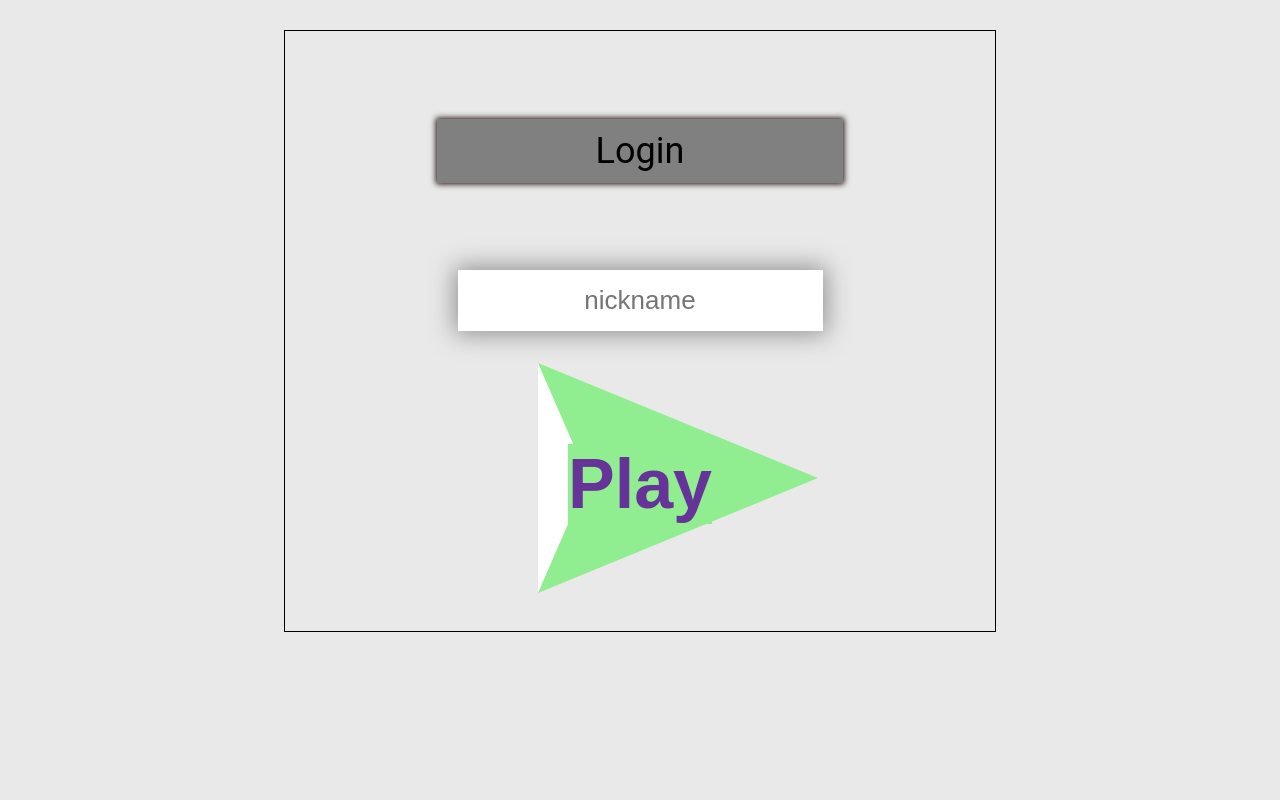
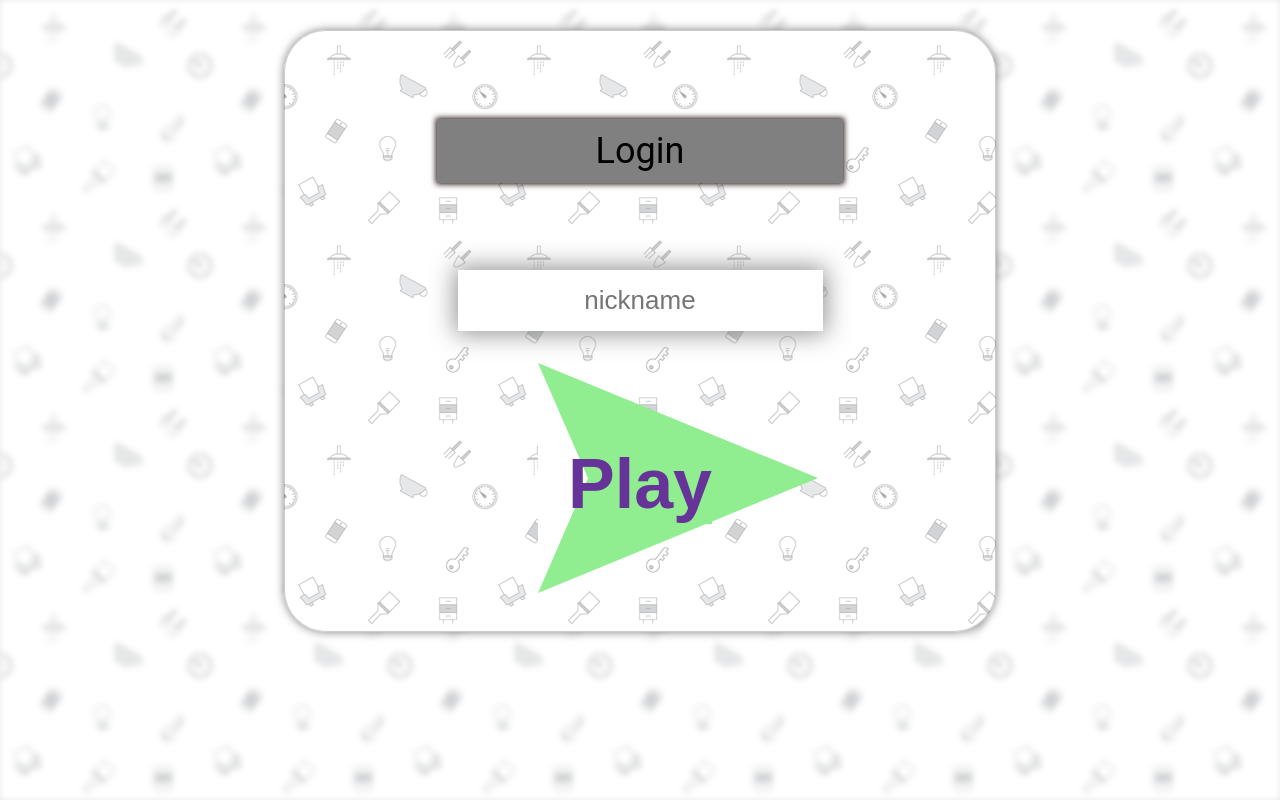
Before and after one commit to DimaNetYes/Game, a PHP site: page /templates/main.php in a window 1280 px wide. Run offline with PHP 8.4, Linux system fonts and the light colour scheme; some libraries are stand-ins or nearby versions.

Commit message:
install styles v1.1

```diff
--- a/templates/games/script.php
+++ b/templates/games/script.php
@@ -112,7 +112,7 @@ if(isset($_POST['time']) && !empty($_POST['time'])){
 ?>
 
 <script>
-    let cntGame = 3; //Количество цифр
+    let cntGame = 8; //Количество цифр
     newGame(cntGame);
     styleClasses(cntGame);
 </script>
--- a/www/css/main.css
+++ b/www/css/main.css
@@ -5,13 +5,28 @@
   font-size: 0;
   outline: 0; }
 
+body::before {
+  content: '';
+  position: fixed;
+  left: 0;
+  right: 0;
+  top: 0;
+  bottom: 0;
+  z-index: -1;
+  /* background: url(); */
+  background: url(images/bg.png) left top repeat;
+  filter: blur(3px); }
+
 @media only screen and (min-width: 1025px) {
   .content {
     min-width: 400px;
     width: 710px;
     height: 600px;
-    border: 1px solid black;
-    margin: 30px auto; }
+    margin: 30px auto;
+    background: url(images/bg.png) left top repeat;
+    border: 1px solid rgba(1, 1, 1, 0.2);
+    border-radius: 42px;
+    box-shadow: 0px 0px 10px rgba(1, 1, 1, 0.5); }
     .content form {
       display: flex;
       flex-direction: row;
@@ -85,7 +101,10 @@
     min-width: 400px;
     width: 710px;
     height: 600px;
-    border: 1px solid black;
+    background: url(images/bg.png) left top repeat;
+    border: 1px solid rgba(1, 1, 1, 0.2);
+    border-radius: 42px;
+    box-shadow: 0px 0px 10px rgba(1, 1, 1, 0.5);
     margin: 30px auto;
     display: flex;
     flex-direction: column;
@@ -125,7 +144,8 @@
   position: relative;
   background: lightgreen;
   cursor: pointer;
-  color: rebeccapurple; }
+  color: rebeccapurple;
+  z-index: 1; }
   .play__button:hover {
     color: lightgreen;
     background: lightskyblue; }
--- a/www/css/signUp.css
+++ b/www/css/signUp.css
@@ -69,7 +69,8 @@
     max-width: 460px;
     width: 100%;
     margin: 0 auto 100px;
-    box-shadow: 0 40px 50px #999; }
+    box-shadow: 0 40px 50px #999;
+    margin-top: 30px; }
     .container.active .card:first-child {
       background: #f2f2f2;
       margin: 0 15px; }
--- a/www/sass/main.css
+++ b/www/sass/main.css
@@ -1,9 +1,9 @@
 /* Error: expected "=".
  *    ,
- * 22 |   @else if $media = pc{
+ * 35 |   @else if $media = pc{
  *    |                    ^
  *    '
- *   main.scss 22:20  root stylesheet */
+ *   main.scss 35:20  root stylesheet */
 
 body::before {
   font-family: "Source Code Pro", "SF Mono", Monaco, Inconsolata, "Fira Mono",
@@ -13,5 +13,5 @@ body::before {
   padding: 1em;
   margin-bottom: 1em;
   border-bottom: 2px solid black;
-  content: 'Error: expected "=".\a    \2577 \a 22 \2502    @else if $media = pc{\d\a    \2502                     ^\a    \2575 \a   main.scss 22:20  root stylesheet';
+  content: 'Error: expected "=".\a    \2577 \a 35 \2502    @else if $media = pc{\d\a    \2502                     ^\a    \2575 \a   main.scss 35:20  root stylesheet';
 }
--- a/www/sass/main.scss
+++ b/www/sass/main.scss
@@ -4,6 +4,19 @@
   border: 0;
   font-size: 0;
   outline: 0;
+}
+
+body::before{
+  content: '';
+  position: fixed;
+  left: 0;
+  right: 0;
+  top: 0;
+  bottom: 0;
+  z-index: -1;
+  /* background: url(); */
+  background: url(images/bg.png) left top repeat;
+  filter: blur(3px)
 }
 
 @mixin adaptive($media){
@@ -29,8 +42,11 @@
     min-width: 400px;
     width: 710px;
     height: 600px;
-    border: 1px solid black;
     margin: 30px auto;
+    background: url(images/bg.png) left top repeat;
+    border: 1px solid rgba(1, 1, 1, .2);
+    border-radius: 42px;
+    box-shadow: 0px 0px 10px rgba(1, 1, 1, .5);
 
     & form {
       display: flex;
@@ -96,7 +112,7 @@
         background: lightgreen;
         cursor: pointer;
         color: rebeccapurple;
-        //z-index: 2;
+        z-index: 1;
 
         &:hover{
           color: lightgreen;
@@ -137,7 +153,10 @@
     min-width: 400px;
     width: 710px;
     height: 600px;
-    border: 1px solid black;
+    background: url(images/bg.png) left top repeat;
+    border: 1px solid rgba(1, 1, 1, .2);
+    border-radius: 42px;
+    box-shadow: 0px 0px 10px rgba(1, 1, 1, .5);
     margin: 30px auto;
     display: flex;
     flex-direction: column;
@@ -189,7 +208,7 @@
     background: lightgreen;
     cursor: pointer;
     color: rebeccapurple;
-    //z-index: 2;
+    z-index: 1;
 
     &:hover{
       color: lightgreen;
@@ -220,8 +239,10 @@
   .content {
     width: auto;
     height: auto;
-    border: 1px solid black;
     margin: 30px auto;
+    background: url(images/bg.png) left top repeat;
+    border-radius: 42px;
+    box-shadow: 0px 0px 10px 2px rgba(1, 1, 1, .5);
 
     & form {
       display: flex;
@@ -278,6 +299,7 @@
         position: relative;
         background: lightgreen;
         cursor: pointer;
+        z-index: 1;
 
         &::before, &::after {
           content: '';
@@ -310,12 +332,14 @@
   .content{
     width: auto;
     height: 85vh;
-    border: 1px solid black;
     margin: 30px auto;
     display: flex;
     flex-direction: column;
     justify-content: space-evenly;
     align-items: center;
+    background: url(images/bg.png) left top repeat;
+    border-radius: 42px;
+    box-shadow: 0px 0px 10px 2px rgba(1, 1, 1, .5);
 
     a{
       border: 1px solid grey;
@@ -345,8 +369,8 @@
   .content {
     width: auto;
     height: auto;
-    border: 1px solid black;
     margin: 0px auto;
+    background: url(images/bg.png) left top repeat;
 
     & form {
       display: flex;
@@ -406,6 +430,7 @@
         width: 240px;
         height: 190px;
         overflow: hidden;
+        z-index: 1;
 
         &::before, &::after {
           content: '';
@@ -438,7 +463,7 @@
   .content{
     width: auto;
     height: 90vh;
-    border: 1px solid black;
+    background: url(images/bg.png) left top repeat;
     margin: 30px auto;
     display: flex;
     flex-direction: column;
@@ -478,6 +503,7 @@
     width: auto;
     height: 97vh;
     //border: 1px solid black;
+    background: url(images/bg.png) left top repeat;
     margin: 0px auto;
     display: flex;
     flex-direction: column;
@@ -516,6 +542,7 @@
       background: lightgreen;
       cursor: pointer;
       color: rebeccapurple;
+      z-index: 1;
 
 
       &::before, &::after {
--- a/www/sass/signUp.scss
+++ b/www/sass/signUp.scss
@@ -160,6 +160,7 @@ body {
   width: 100%;
   margin: 0 auto 100px;
   box-shadow: 0 40px 50px #999;
+  margin-top: 30px;
 
   &.active {
     .card {
```
Also changed, not shown: other parts of www/css/main.css (+20 -11 lines), www/css/newGame.css (+28 -10 lines), www/sass/newGame.scss (+25 -6 lines), www/css/images/bg.png (added).
